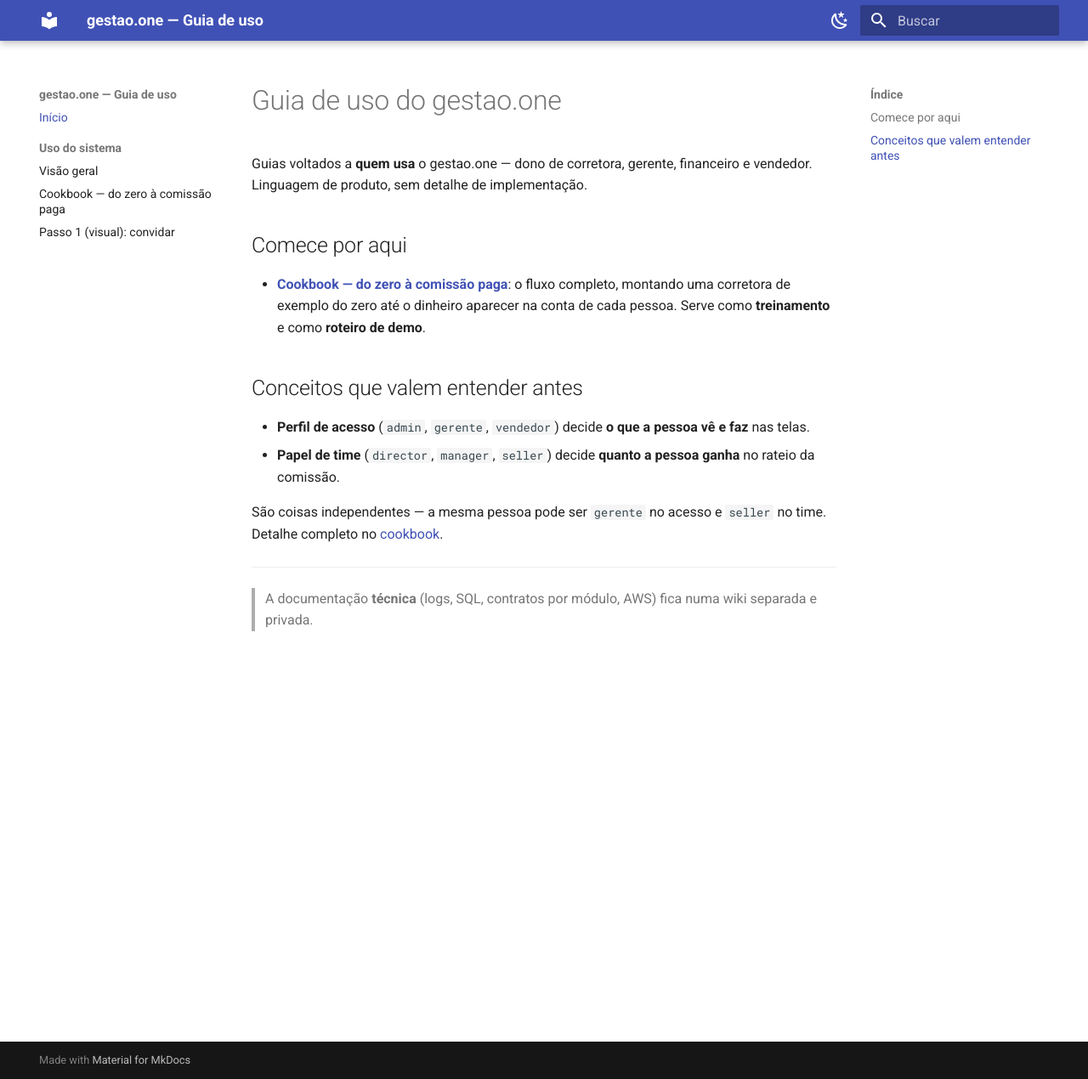
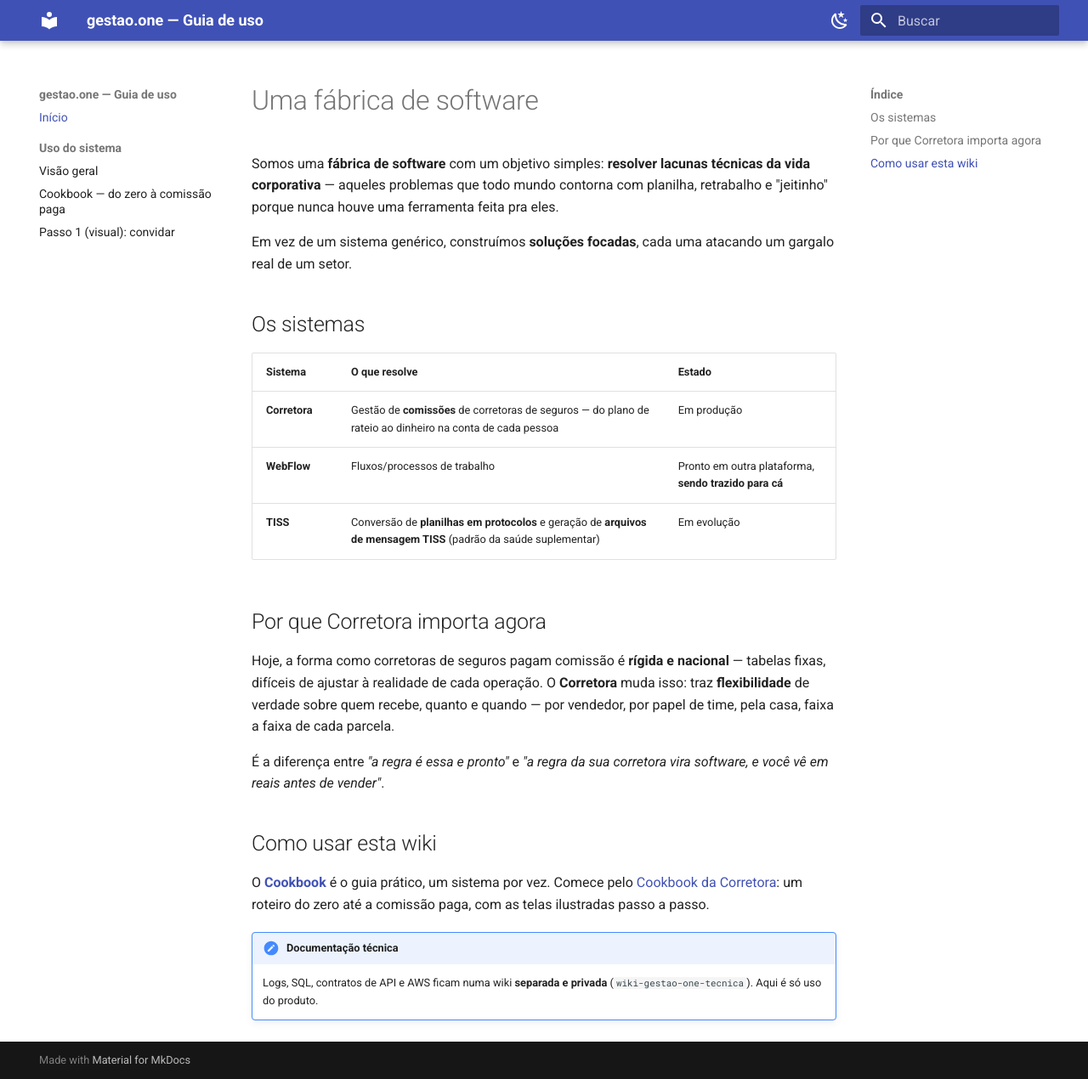
Before and after one commit to renatofagalde/wiki-gestao-one, an MkDocs documentation site: the page built from docs/index.md, in a window 1280 px wide and 1270 px high. Shown: the whole window at 85% size. Built offline with MkDocs 1.6.1 and Material for MkDocs 9.7.7, drawn with Linux system fonts in a browser that asks for light colours.

Commit message:
📝 docs: rewrite home as software-factory intro
Co-Authored-By: Claude Opus 4.8 <noreply@anthropic.com>

```diff
--- a/docs/index.md
+++ b/docs/index.md
@@ -1,25 +1,37 @@
-# Guia de uso do gestao.one
+# Uma fábrica de software
 
-Guias voltados a **quem usa** o gestao.one — dono de corretora, gerente,
-financeiro e vendedor. Linguagem de produto, sem detalhe de implementação.
+Somos uma **fábrica de software** com um objetivo simples: **resolver lacunas
+técnicas da vida corporativa** — aqueles problemas que todo mundo contorna com
+planilha, retrabalho e "jeitinho" porque nunca houve uma ferramenta feita pra
+eles.
 
-## Comece por aqui
+Em vez de um sistema genérico, construímos **soluções focadas**, cada uma
+atacando um gargalo real de um setor.
 
-- [**Cookbook — do zero à comissão paga**](uso-do-sistema/cookbook.md): o fluxo
-  completo, montando uma corretora de exemplo do zero até o dinheiro aparecer na
-  conta de cada pessoa. Serve como **treinamento** e como **roteiro de demo**.
+## Os sistemas
 
-## Conceitos que valem entender antes
+| Sistema | O que resolve | Estado |
+| --- | --- | --- |
+| **Corretora** | Gestão de **comissões** de corretoras de seguros — do plano de rateio ao dinheiro na conta de cada pessoa | Em produção |
+| **WebFlow** | Fluxos/processos de trabalho | Pronto em outra plataforma, **sendo trazido para cá** |
+| **TISS** | Conversão de **planilhas em protocolos** e geração de **arquivos de mensagem TISS** (padrão da saúde suplementar) | Em evolução |
 
-- **Perfil de acesso** (`admin`, `gerente`, `vendedor`) decide **o que a pessoa
-  vê e faz** nas telas.
-- **Papel de time** (`director`, `manager`, `seller`) decide **quanto a pessoa
-  ganha** no rateio da comissão.
+## Por que Corretora importa agora
 
-São coisas independentes — a mesma pessoa pode ser `gerente` no acesso e `seller`
-no time. Detalhe completo no [cookbook](uso-do-sistema/cookbook.md).
+Hoje, a forma como corretoras de seguros pagam comissão é **rígida e nacional** —
+tabelas fixas, difíceis de ajustar à realidade de cada operação. O **Corretora**
+muda isso: traz **flexibilidade** de verdade sobre quem recebe, quanto e quando —
+por vendedor, por papel de time, pela casa, faixa a faixa de cada parcela.
 
----
+É a diferença entre *"a regra é essa e pronto"* e *"a regra da sua corretora vira
+software, e você vê em reais antes de vender"*.
 
-> A documentação **técnica** (logs, SQL, contratos por módulo, AWS) fica numa wiki
-> separada e privada.
+## Como usar esta wiki
+
+O **[Cookbook](cookbook/index.md)** é o guia prático, um sistema por vez. Comece
+pelo [Cookbook da Corretora](cookbook/corretora/index.md): um roteiro do zero até
+a comissão paga, com as telas ilustradas passo a passo.
+
+!!! note "Documentação técnica"
+    Logs, SQL, contratos de API e AWS ficam numa wiki **separada e privada**
+    (`wiki-gestao-one-tecnica`). Aqui é só uso do produto.
```
